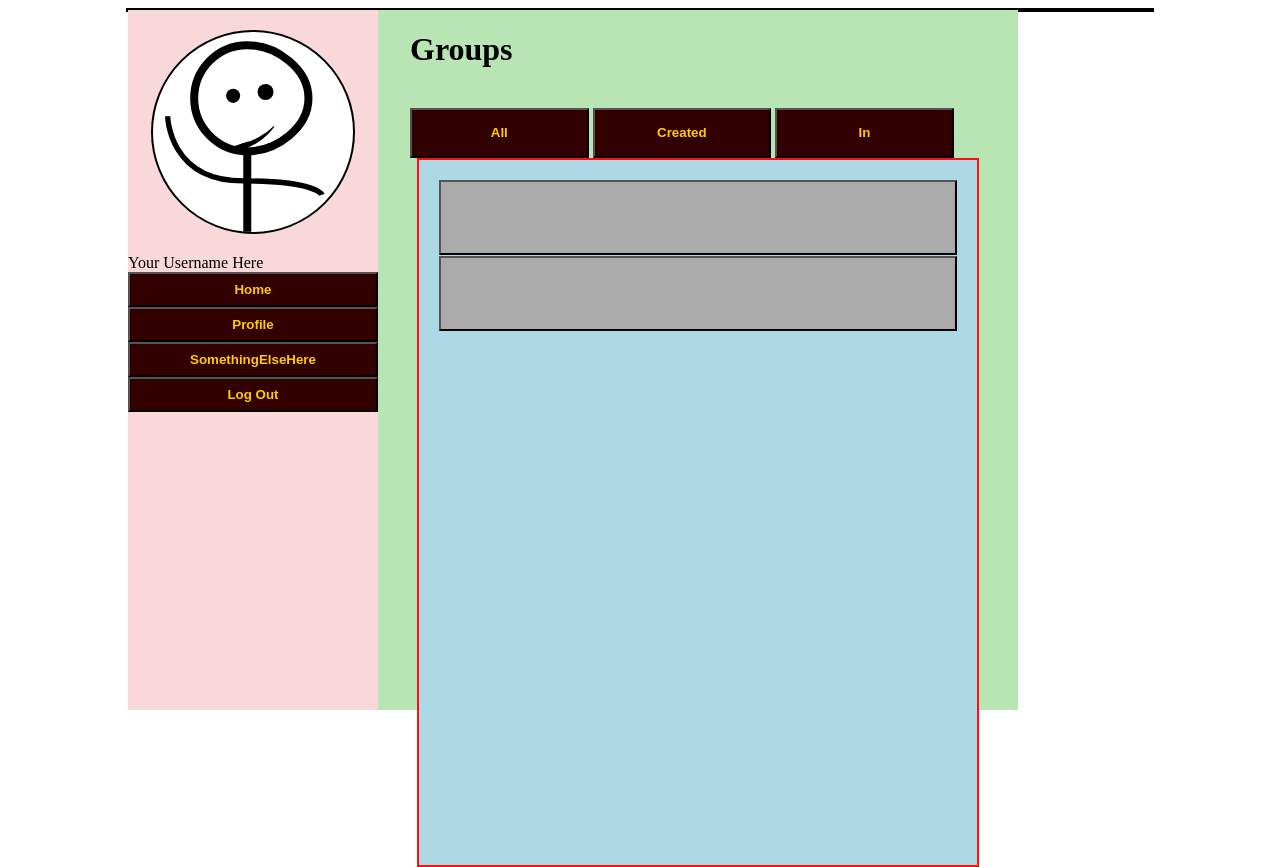
After one commit to ScottJ95/WebSemesterProject, a PHP site: page /Main.html in a window 1280 px wide. The commit adds this page. Run offline with PHP 8.4, Linux system fonts and the light colour scheme.

Commit message:
Started working on Main menu

```diff
--- /dev/null
+++ b/Public/Main.html
@@ -0,0 +1,34 @@
+<!doctype html>
+<html>
+<head>
+<meta charset="utf-8">
+<title>Reddit 2.0</title>
+<link href="thread.css" rel="stylesheet" type="text/css" media="screen">
+</head>
+<body>
+<div class = "container">
+	<div class = "left">
+    		<div class = "userImage"> </div>
+        	<div id = "userName"> Your Username Here</div>
+        	<button class="navButton" id="home">Home</button><br>
+    		<button class="navButton" id="profile">Profile</button>
+    		<button class="navButton" id="me">SomethingElseHere</button>
+    		<button class="navButton" id="signOut">Log Out</button>
+    	</div>
+    <div class = "realcenter">
+    	<div class = "groupContainer" id = "groups">
+		<H1>Groups</H1><br>
+		<button class="tabButton" id="all">All</button>
+		<button class="tabButton" id="created">Created</button>
+		<button class="tabButton" id="In">In</button>
+		<div class = "groupList">
+			<Button class="groupButton" id="group"></button>
+			<Button class="groupButton" id="group"></button>
+		</div>
+
+	</div>
+    </div>
+
+</div>
+</body>
+</html>
--- a/Public/thread.css
+++ b/Public/thread.css
@@ -52,12 +52,57 @@
 	font-weight:bold;
 }
 
+.tabButton{
+        width:31%;
+        height:50px;
+        background-color: #330000;
+        color: #FFCC00;
+        font: Arial Impact, Haettenschweiler, "Franklin Gothic Bold", "Arial Black", sans-serif;
+        font-weight:bold;
+}
+
+.tabButton:hover{
+        width:31%;
+        height:50px;
+        background-color: #330000;
+        color: #FFCC00;
+        font: Arial Impact, Haettenschweiler, "Franklin Gothic Bold", "Arial Black", sans-serif;
+        font-weight:bold;
+}
+
+.groupButton{
+	width:100%;
+        height:75px;
+        background-color: #AAAAAA;
+        color: #111111;
+        font: Arial Impact, Haettenschweiler, "Franklin Gothic Bold", "Arial Black", sans-serif;
+        font-weight:bold;
+}
+.groupButton:hover{
+	width:100%;
+        height:75px;
+        background-color: #AAAAAA;
+        color: #111111;
+        font: Arial Impact, Haettenschweiler, "Franklin Gothic Bold", "Arial Black", sans-serif;
+        font-weight:bold;
+}
+
+
+
 .center{
 	width:50vw;
 	min-width:500px;
 	height:700px;
 	float:left;
 	background-color: #BCCCF7;
+}
+
+.realcenter{
+	width: 50vw;
+        min-width:250px;
+        height:700px;
+        float:left;
+        background-color: #B9E5B5;
 }
 
 .right{
@@ -92,10 +137,9 @@
 
 .groupContainer
 {
-	height: 400px;
+	height: 95%;
 	width:90%;
 	margin:auto;
-	overflow-y: scroll;
 	margin-bottom: 20px;
 
 }
@@ -115,6 +159,18 @@ a:link, a:visited, a:hover, a:active{
 	margin:auto;
 	margin-bottom:10px;
 }
+
+.groupList{
+        background-color:lightblue;
+        border-radius: 0px;
+        border: 2px solid #FF0E12;
+        padding: 20px;
+        width: 90%;
+        height: 100%;
+        margin:auto;
+        margin-bottom:10px;
+}
+
 
 .userImageChat{
 	background-color:white;
```
